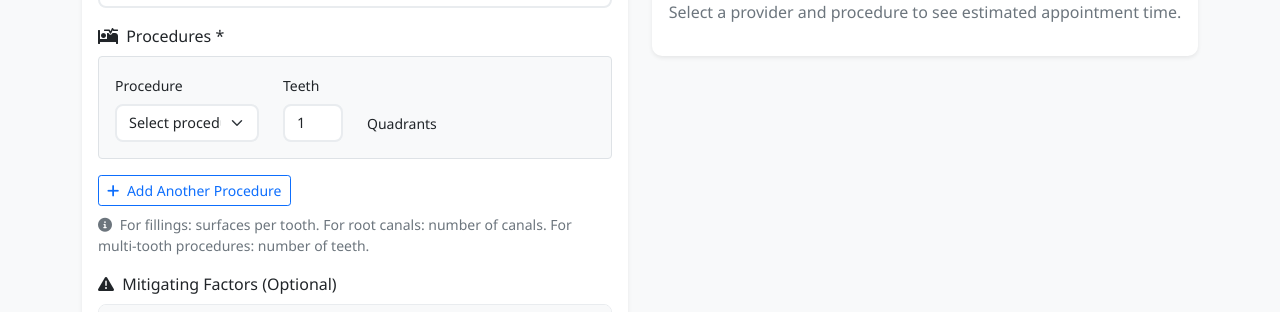
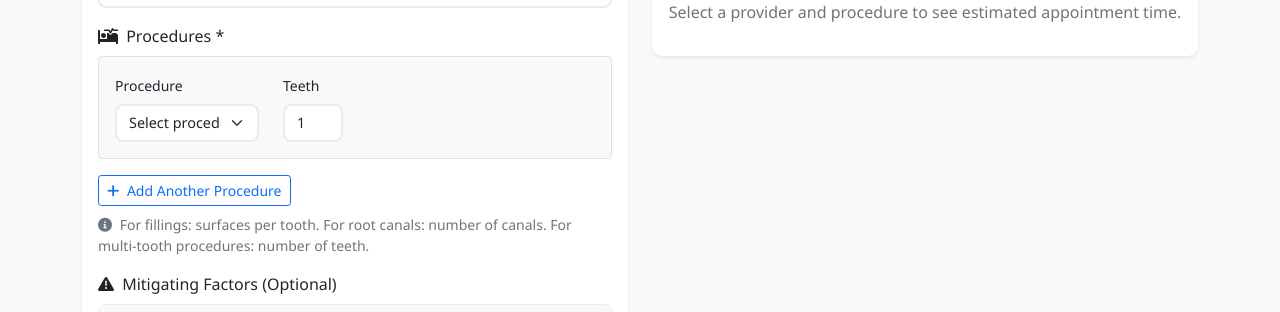
Before and after one commit to juanangel0503/predentify, a Flask app: page / in a window 1280 px wide. Shown: the part 248-560 px from the top of the page. Run offline with Flask 3, Linux system fonts and the light colour scheme; some libraries are stand-ins or nearby versions.

Commit message:
Fix Quadrants field visibility logic
✅ FIXED QUADRANTS FIELD VISIBILITY:

🐛 ISSUE IDENTIFIED:
- Quadrants field was not properly showing/hiding based on number of teeth
- Quadrants label was not being controlled by the visibility logic
- Field was showing even when only 1 tooth was selected

✅ FIXES APPLIED:
1. Updated HTML template:
   - Added 'quadrants-label' class to quadrants label for JavaScript targeting
   - Maintained existing 'quadrants-input' class for input field

2. Enhanced JavaScript logic in updateFieldVisibility():
   - Added quadrantsLabel element selection
   - Fixed visibility logic to control both label and input
   - Show quadrants field only when teeth > 1
   - Hide quadrants field when teeth = 1
   - Added console logging for debugging

3. Enhanced field visibility logic:
   - Reset quadrants field visibility on each update
   - Show quadrants label and input only when teeth > 1
   - Hide quadrants label and input when teeth = 1
   - Proper handling for excluded procedures

✅ QUADRANTS VISIBILITY RULES NOW WORKING:
- 1 tooth → Quadrants field HIDDEN (label + input)
- 2+ teeth → Quadrants field VISIBLE (label + input)
- Excluded procedures → All detail fields HIDDEN
- Non-excluded procedures → Teeth field always visible, quadrants conditional

✅ TESTING SCENARIOS:
1. Select procedure with 1 tooth → Quadrants field hidden
2. Change teeth to 2+ → Quadrants field appears
3. Change teeth back to 1 → Quadrants field disappears
4. Excluded procedures → All detail fields hidden
5. Multiple procedures → Each row follows same logic

✅ CONSOLE LOGGING:
- 'Teeth: 1 - hiding Quadrants field (only show for >1 tooth)'
- 'Teeth: 2 - showing Quadrants field'
- Enhanced debugging for field visibility changes

The Quadrants field now properly shows/hides based on the number of teeth selected!

```diff
--- a/static/js/app.js
+++ b/static/js/app.js
@@ -78,7 +78,7 @@ document.addEventListener('DOMContentLoaded', function() {
                                value="1" min="1" max="32" placeholder="1">
                     </div>
                     <div class="col-md-2">
-                        <label class="form-label small">Quadrants</label>
+                        <label class="form-label small quadrants-label">Quadrants</label>
                         <input type="number" class="form-control quadrants-input" name="procedures[${procedureCount}][num_quadrants]"
                                value="1" min="1" max="4" placeholder="1" style="display: none;">
                     </div>
@@ -259,12 +259,13 @@ document.addEventListener('DOMContentLoaded', function() {
         }
     }
 
-    // Enhanced field visibility with proper Surfaces & Canals logic
+    // Enhanced field visibility with proper Quadrants, Surfaces & Canals logic
     function updateFieldVisibility() {
         document.querySelectorAll('.procedure-item').forEach(item => {
             const procedureSelect = item.querySelector('.procedure-select');
             const teethInput = item.querySelector('.teeth-input');
             const quadrantsInput = item.querySelector('.quadrants-input');
+            const quadrantsLabel = item.querySelector('.quadrants-label');
             const surfacesInput = item.querySelector('.surfaces-input');
             const surfacesCanalsLabel = item.querySelector('.surfaces-canals-label');
 
@@ -284,6 +285,7 @@ document.addEventListener('DOMContentLoaded', function() {
                 teethInput.style.display = 'none';
                 quadrantsInput.style.display = 'none';
                 surfacesInput.style.display = 'none';
+                if (quadrantsLabel) quadrantsLabel.style.display = 'none';
                 if (surfacesCanalsLabel) surfacesCanalsLabel.style.display = 'none';
 
                 // Hide the teeth label as well
@@ -306,11 +308,16 @@ document.addEventListener('DOMContentLoaded', function() {
             // Reset field visibility
             quadrantsInput.style.display = 'none';
             surfacesInput.style.display = 'none';
+            if (quadrantsLabel) quadrantsLabel.style.display = 'none';
             if (surfacesCanalsLabel) surfacesCanalsLabel.style.display = 'none';
 
-            // Show quadrants only if more than one tooth
+            // FIXED: Show quadrants only if more than one tooth
             if (teeth > 1) {
                 quadrantsInput.style.display = 'block';
+                if (quadrantsLabel) quadrantsLabel.style.display = 'block';
+                console.log(`Teeth: ${teeth} - showing Quadrants field`);
+            } else {
+                console.log(`Teeth: ${teeth} - hiding Quadrants field (only show for >1 tooth)`);
             }
 
             // FIXED: Show Surfaces only for Filling procedures
@@ -403,7 +410,7 @@ document.addEventListener('DOMContentLoaded', function() {
 
     function updateProviderOptions(procedure) {
         if (!isDataLoaded) {
-            console.warn('Data not loaded yet, skipping provider update');
+            console.warn('Data not loaded yet, skipping procedure update');
             return;
         }
         console.log('🔄 Updating provider options for procedure:', procedure);
--- a/templates/index.html
+++ b/templates/index.html
@@ -83,7 +83,7 @@
                                                            value="1" min="1" max="32" placeholder="1">
                                                 </div>
                                                 <div class="col-md-2">
-                                                    <label class="form-label small">Quadrants</label>
+                                                    <label class="form-label small quadrants-label">Quadrants</label>
                                                     <input type="number" class="form-control quadrants-input" name="procedures[0][num_quadrants]"
                                                            value="1" min="1" max="4" placeholder="1">
                                                 </div>
```
